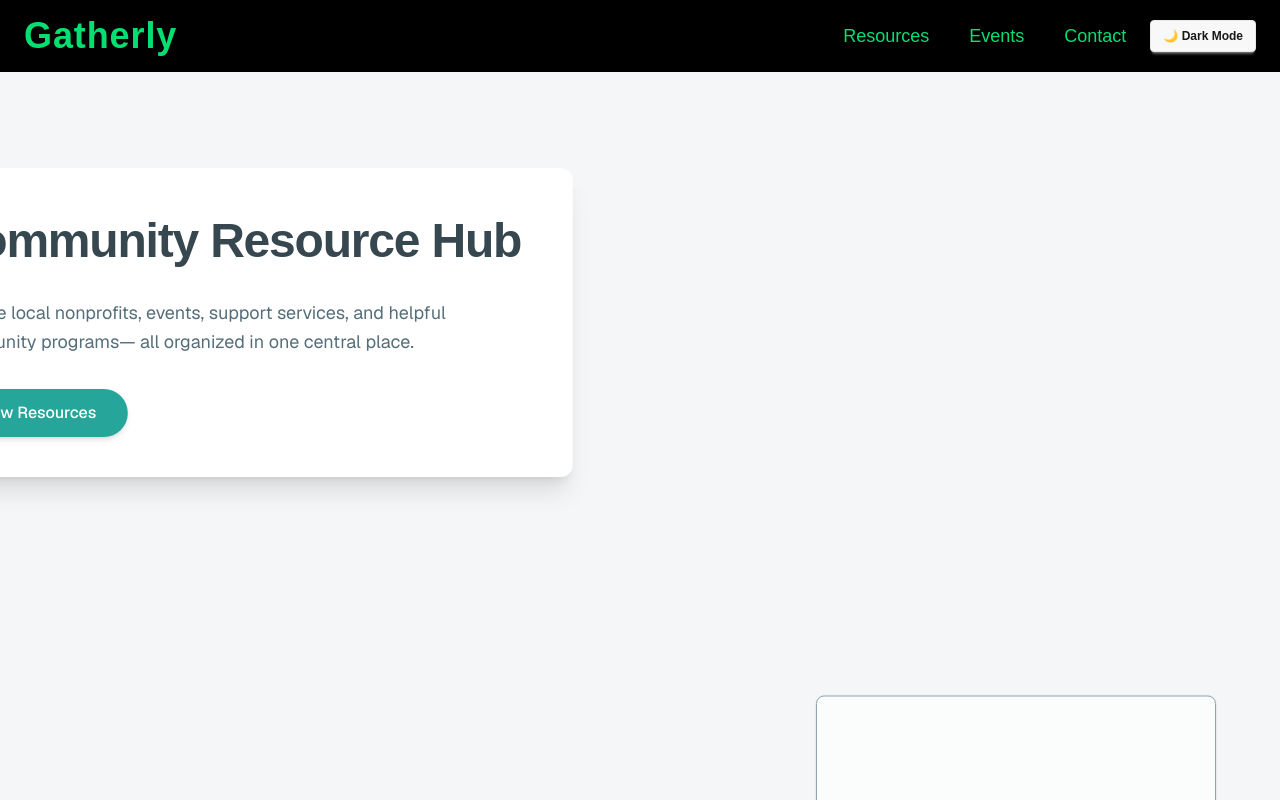
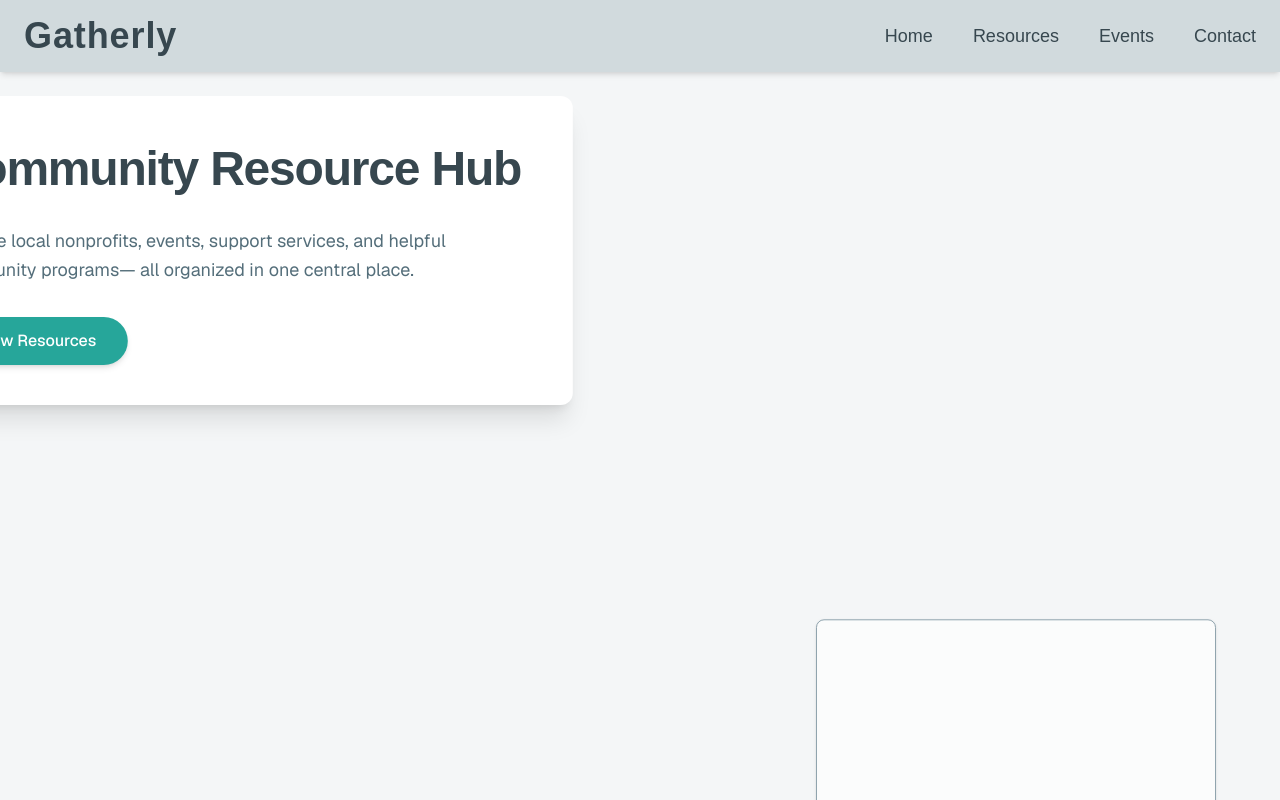
Before and after one commit to TSA-Group/tsa_group_starter, a Next.js app: page / in a window 1280 px wide. Shown: the top 800 px of the page. Built offline with nearby package versions, Linux system fonts and the light colour scheme; a web font is replaced by a local one.

Commit message:
Update Header.tsx

```diff
--- a/components/Header.tsx
+++ b/components/Header.tsx
@@ -1,47 +1,64 @@
 "use client";
-import { motion } from "framer-motion";
-import React from "react";
-import ThemeToggle from "./ThemeToggle";
+import { motion, useScroll } from "framer-motion";
+import React, { useEffect, useState } from "react";
 
-const navItems = ["Resources", "Events", "Contact"];
+const navItems = ["Home", "Resources", "Events", "Contact"];
 
 export const Header: React.FC = () => {
+  const { scrollY } = useScroll();
+  const [scrolled, setScrolled] = useState(false);
+
+  useEffect(() => {
+    return scrollY.on("change", (y) => {
+      setScrolled(y > 10); // header becomes transparent after slight scroll
+    });
+  }, [scrollY]);
+
   return (
     <motion.header
       initial={{ opacity: 0, y: -20 }}
       animate={{ opacity: 1, y: 0 }}
       transition={{ duration: 0.6, ease: "easeOut", delay: 0.25 }}
-      className="bg-black text-green-400 shadow-md"
+      className={`
+        fixed top-0 left-0 w-full z-50 transition-all duration-300
+        ${scrolled
+          ? "bg-[#CFD8DC]/30 backdrop-blur-xl shadow-sm"  // transparent w/ color tint
+          : "bg-[#CFD8DC]/95 backdrop-blur-md shadow-md"  // solid neutral theme
+        }
+      `}
     >
       <div className="max-w-7xl mx-auto px-6 py-4 flex items-center justify-between">
 
-        {/* Logo aligned to left */}
+        {/* Logo */}
         <motion.h1
-          whileHover={{ scale: 1.1, textShadow: "0px 0px 8px #22c55e" }}
-          className="text-4xl font-bold tracking-wide"
+          whileHover={{
+            scale: 1.08,
+            textShadow: "0px 0px 10px rgba(38,166,154,0.8)",
+          }}
+          className="text-4xl font-bold tracking-wide text-[#37474F]"
         >
           Gatherly
         </motion.h1>
 
-        {/* Navigation + Theme Toggle aligned to right */}
-        <div className="flex items-center gap-6 ml-auto">
-          <nav className="flex gap-10 text-lg font-medium">
-            {navItems.map((item) => (
+        {/* Navigation */}
+        <nav className="flex gap-10 text-lg font-medium ml-auto">
+          {navItems.map((item) => {
+            const isHome = item === "Home";
+
+            return (
               <motion.a
                 key={item}
-                whileHover={{ scale: 1.1, color: "#ffffff" }}
-                transition={{ type: "spring", stiffness: 300 }}
-                className="hover:text-white transition-colors duration-200"
-                href={`/${item.toLowerCase()}`}
+                whileHover={{ scale: 1.1, color: "#26A69A" }}
+                transition={{ type: "spring", stiffness: 260 }}
+                className="hover:text-[#26A69A] text-[#37474F] transition-colors duration-200"
+                href={isHome ? "/" : `/${item.toLowerCase()}`}
               >
                 {item}
               </motion.a>
-            ))}
-          </nav>
+            );
+          })}
+        </nav>
 
-          {/* Theme toggle button */}
-          <ThemeToggle />
-        </div>
       </div>
     </motion.header>
   );
```
